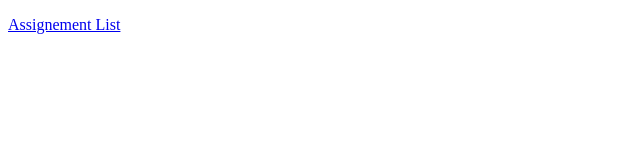
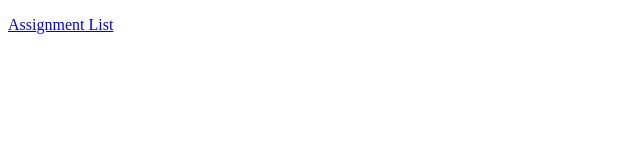
Before and after one commit to zaraaf/zaraaf.github.io, a plain HTML site: page index.html in a window 1280 px wide. Shown: the full height of the page, 0-640 px from the left. Drawn offline with Linux system fonts and the light colour scheme.

Commit message:
Fixed assignment list

```diff
--- a/index.html
+++ b/index.html
@@ -6,6 +6,6 @@
     <title>Assignment list</title>
   </head>
   <body>
-    <p><a href="WEB200/index.html">Assignement List</a></p>
+    <p><a href="WEB200/index.html">Assignment List</a></p>
     </body>
 </html>
```
